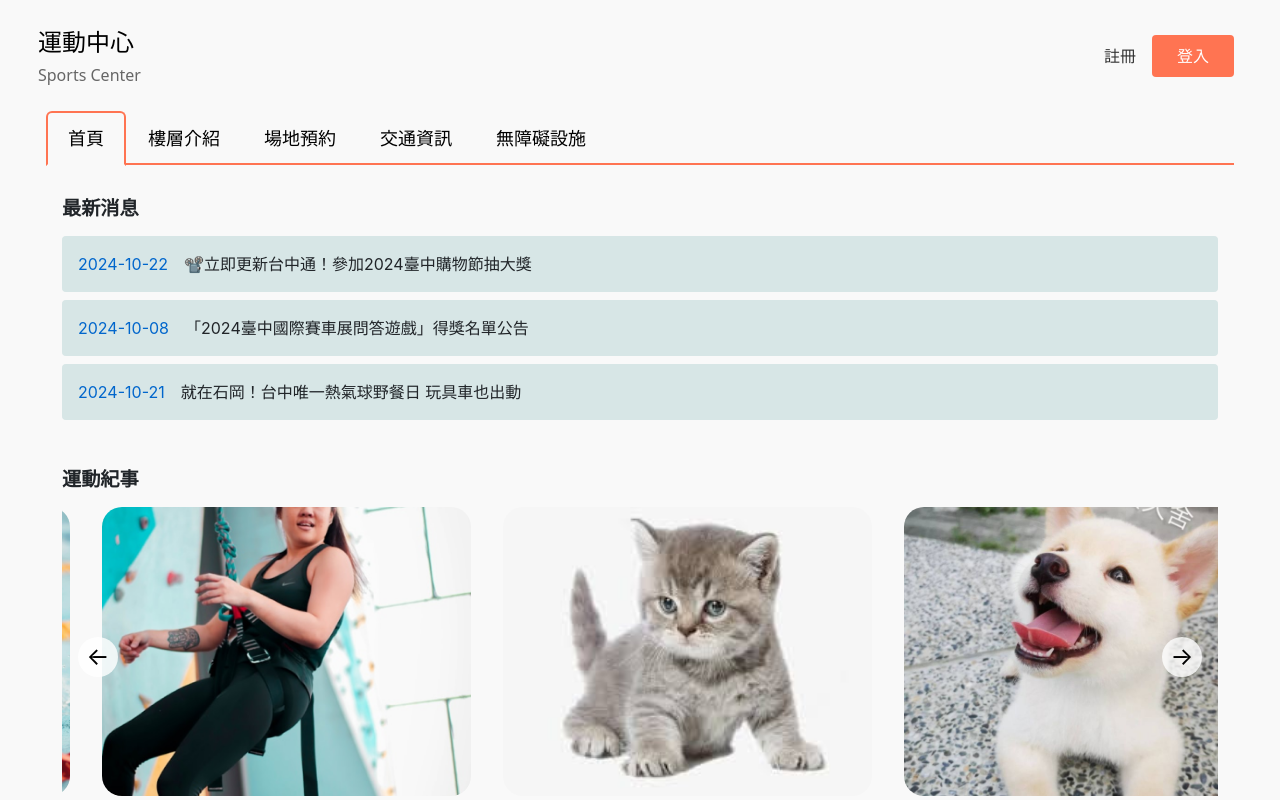
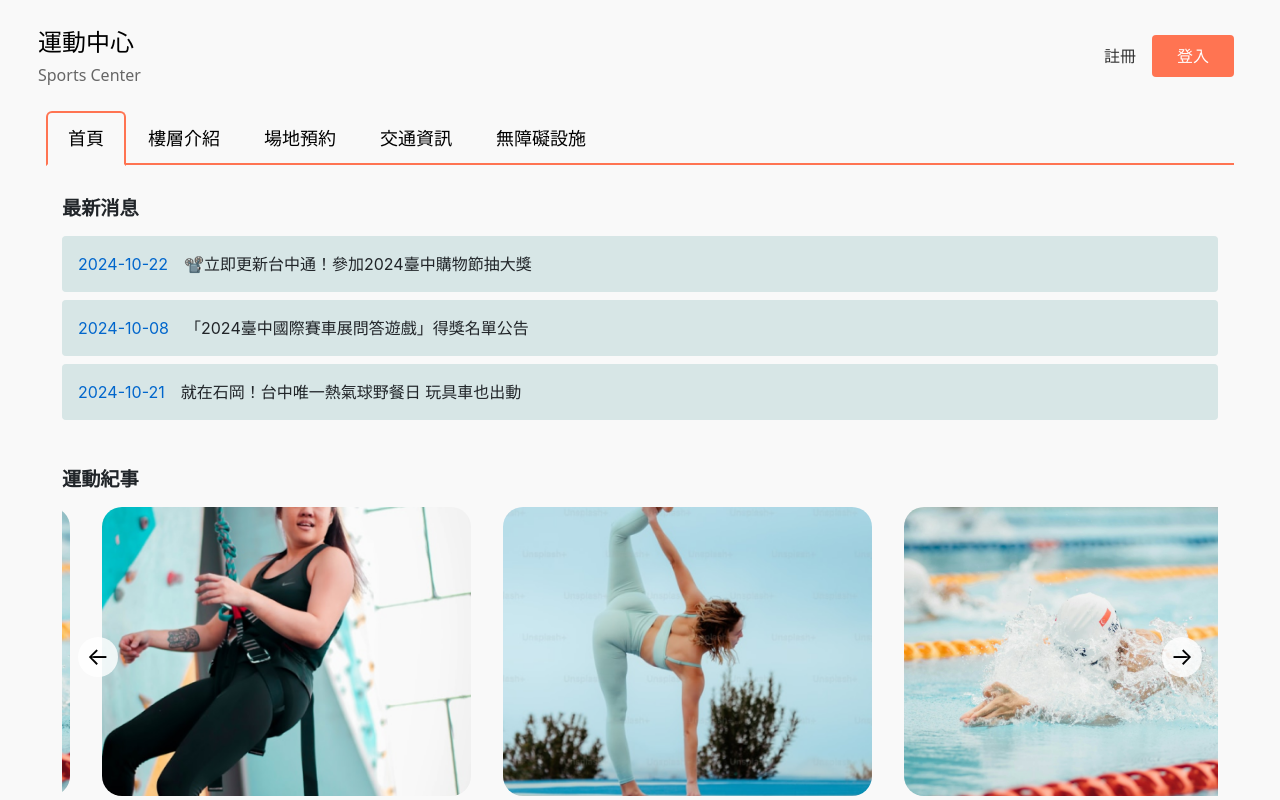
Before and after one commit to D1204480/sport_reservation_frontend, a Vue app in the folder sport_frontend/: page / in a window 1280 px wide. Shown: the top 800 px of the page. Built offline with nearby package versions, Linux system fonts and the light colour scheme.

Commit message:
Update HomeView.vue

```diff
--- a/sport_frontend/src/views/HomeView.vue
+++ b/sport_frontend/src/views/HomeView.vue
@@ -93,15 +93,15 @@ export default {
           alt: '攀岩'
         },
         {
-          image: '/carousel/s04.png',
+          image: '/carousel/s01.png',
           alt: 'whiteDog'
         },
         {
-          image: '/carousel/s05.png',
+          image: '/carousel/s02.png',
           alt: 'YellowDog'
         },
         {
-          image: '/carousel/s06.png',
+          image: '/carousel/s03.png',
           alt: 'cat'
         }
       ]
```
